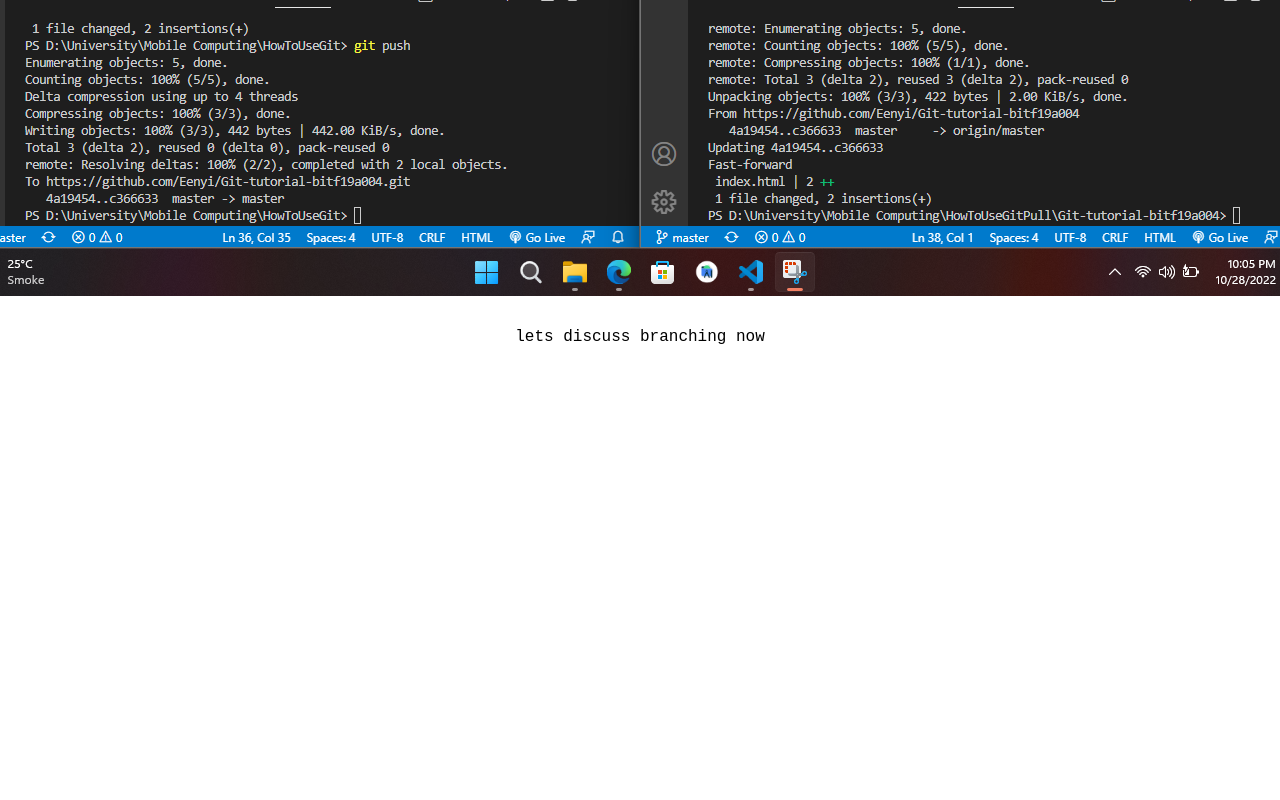
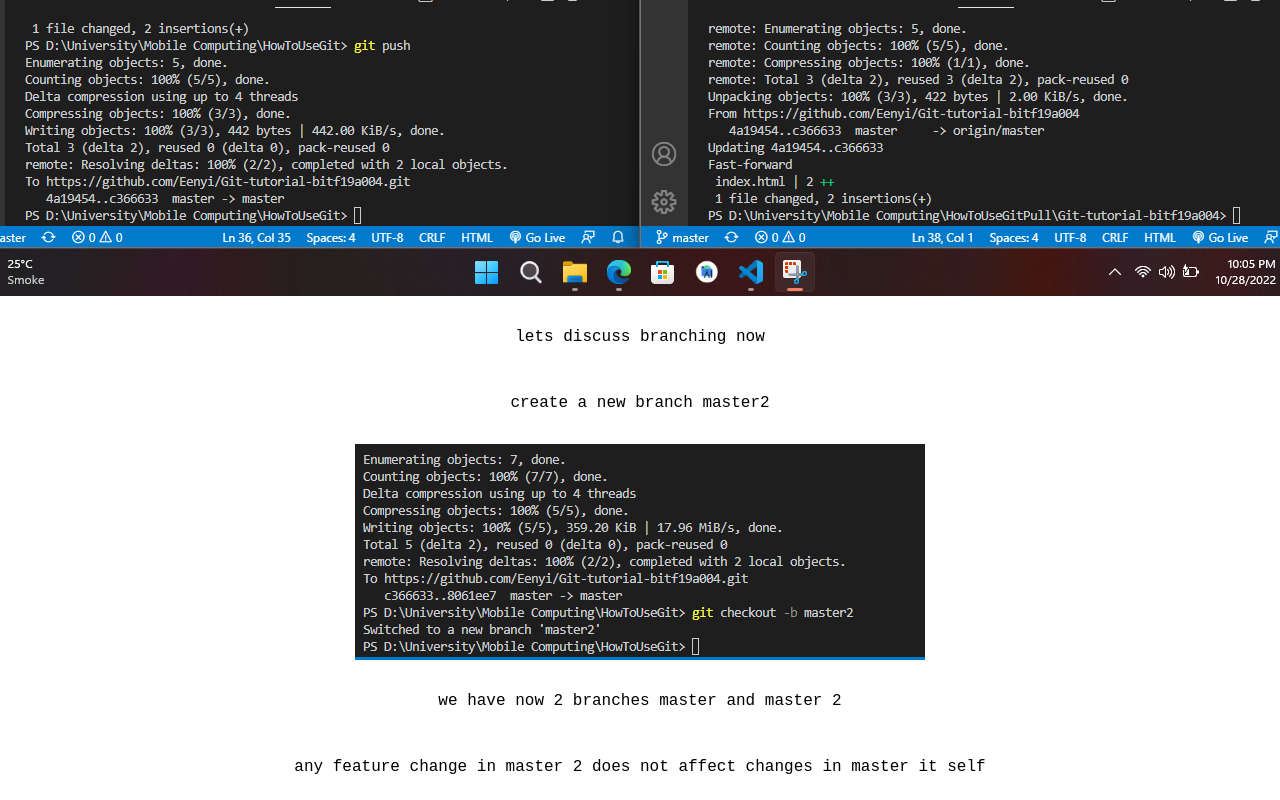
Before and after one commit to Eenyi/Git-tutorial-bitf19a004, a plain HTML site: page index.html in a window 1280 px wide. Shown: the part 4961-5761 px from the top of the page. Before the commit the page ends 5331 px from the top, so only its background shows below. Drawn offline with Linux system fonts and the light colour scheme.

Commit message:
commit branch master 2 and its checking

```diff
--- a/index.html
+++ b/index.html
@@ -40,5 +40,9 @@
     <p>and both local repositories are given below as:</p>
     <img src="sidebyside.png" alt="">
     <p>lets discuss branching now</p>
+    <p>create a new branch master2</p>
+    <img src="master2.png" alt="">
+    <p>we have now 2 branches master and master 2</p>
+    <p>any feature change in master 2 does not affect changes in master it self</p>
 </body>
 </html>
```
Also changed, not shown: master2.png (added).
